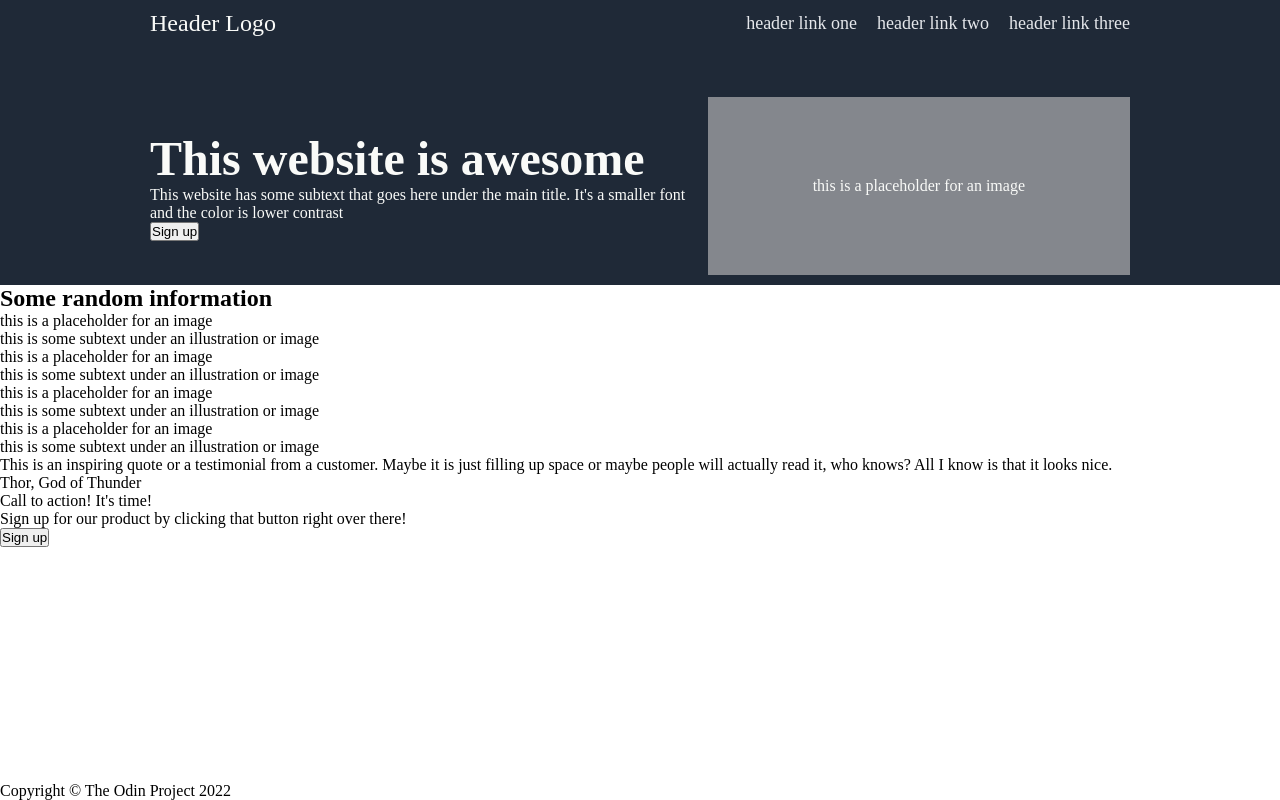
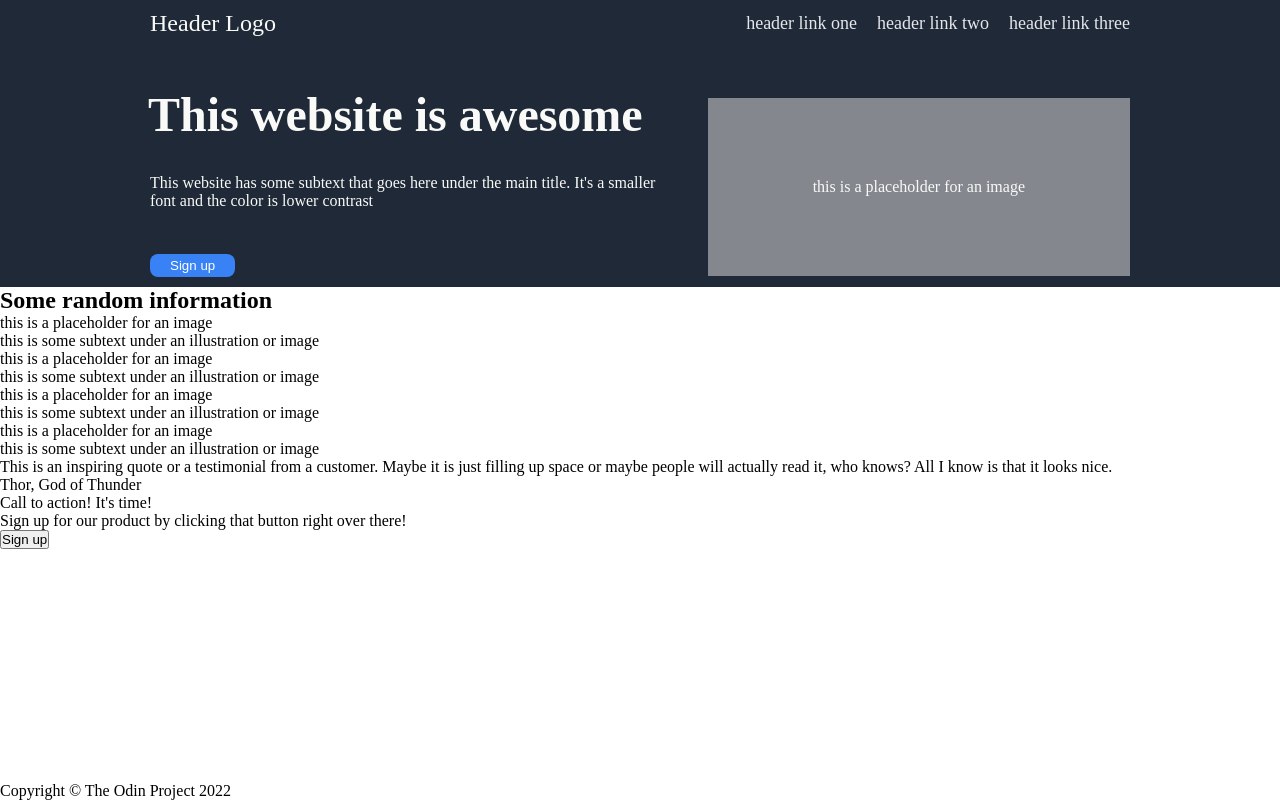
Before and after one commit to CetO-hub/odin-landing-page, a plain HTML site: page index.html in a window 1280 px wide. Drawn offline with Linux system fonts and the light colour scheme.

Commit message:
Update style header
Finish header style with placeholder.

```diff
--- a/css/styles.css
+++ b/css/styles.css
@@ -7,12 +7,15 @@ body {
   padding: 0;
 }
 
+/* header */
+
 h1 {
-  margin: 0;
+  margin: -4px 0 0 -2px;
   padding: 0;
   font-size: 48px;
   font-weight: bolder;
   color: #f9faf8;
+  line-height: 43px;
 }
 
 h2 {
@@ -50,10 +53,28 @@ header {
 }
 
 .header-lower {
-  gap: 6px;
+  gap: 30px;
 }
 
 .header-sign {
+  display: flex;
+  flex-direction: column;
+  justify-content: space-between;
+  height: 180px;
+}
+
+.header-sign div {
+}
+
+.header-sign button {
+  display: flex;
+  align-self: flex-start;
+  background-color: #3882f6;
+  color: white;
+  margin-top: 7px;
+  padding: 4px 20px;
+  border-radius: 8px;
+  border: #1f2937;
 }
 
 .header-img {
@@ -85,3 +106,7 @@ ul a {
   font-size: 18px;
   padding: 0 0 0 20px;
 }
+
+/* Footer */
+
+/* Index-Content */
```
